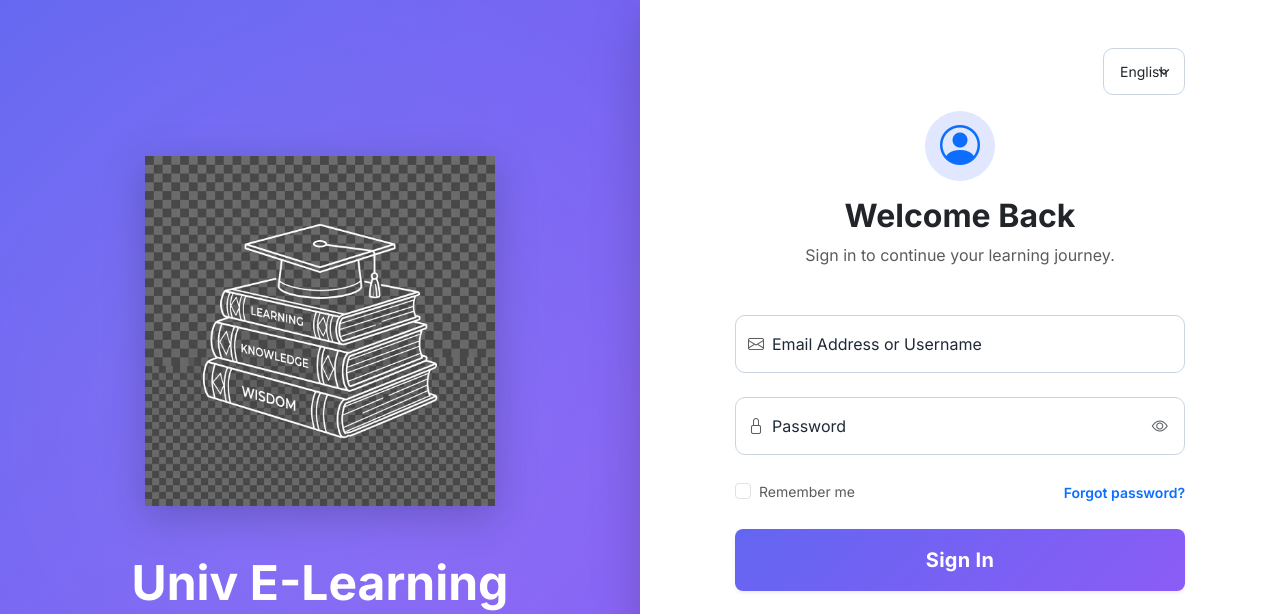
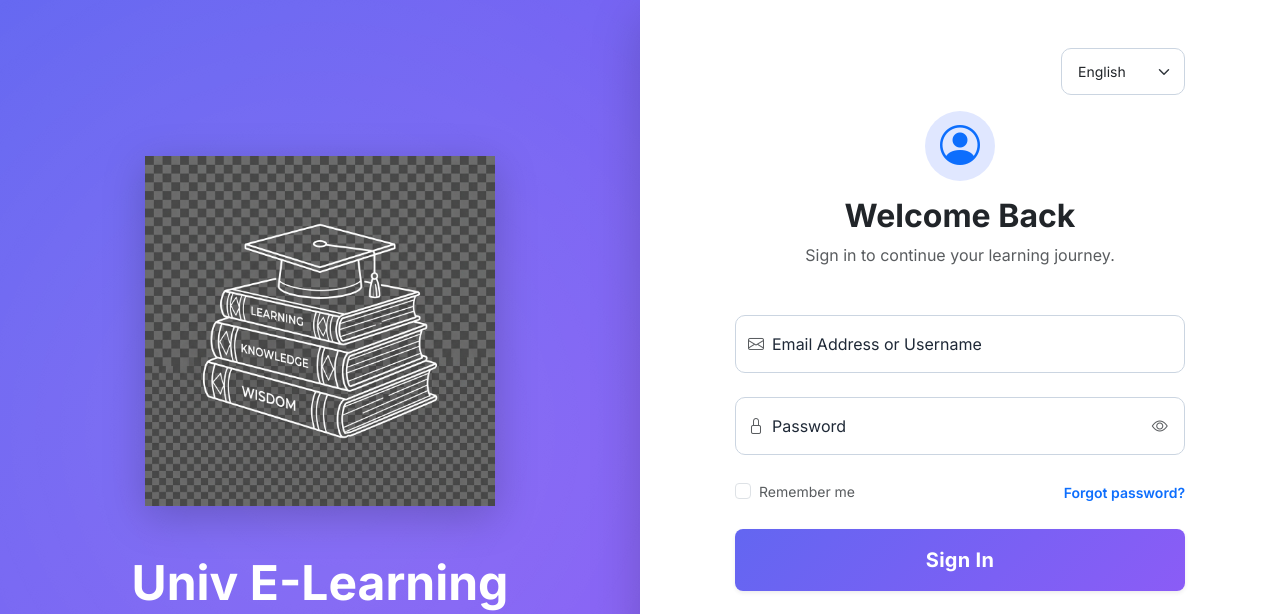
Before and after one commit to ericwangari/Univ-elearning-Deployment., a PHP site: page /univ_elearning/ in a window 1280 px wide. Shown: the top 614 px of the page. Run offline with PHP 8.4, Linux system fonts and the light colour scheme; some libraries are stand-ins or nearby versions.

Commit message:
Minor course counter and language dropdown fixes

```diff
--- a/app/controllers/CourseController.php
+++ b/app/controllers/CourseController.php
@@ -154,6 +154,9 @@ class CourseController {
         $stmt = $this->pdo->prepare($query);
         $stmt->execute($params);
         $courses = $stmt->fetchAll();
+
+        $stmt = $this->pdo->query("SELECT COUNT(DISTINCT UserID) FROM enrollments");
+        $student_count = (int)$stmt->fetchColumn();
 
         require __DIR__ . '/../views/student/courses.php';
     }
--- a/app/views/student/courses.php
+++ b/app/views/student/courses.php
@@ -41,7 +41,7 @@ $sort = $_GET['sort'] ?? 'new';
             <div class="p-3 bg-soft-success rounded-4 border-0 d-flex align-items-center">
                 <div class="p-2 bg-white rounded-3 me-3"><i class="bi bi-people text-success fs-5"></i></div>
                 <div>
-                    <h6 class="mb-0 fw-bold">12k+</h6>
+                    <h6 class="mb-0 fw-bold"><?php echo $student_count; ?></h6>
                     <small class="text-muted">Students</small>
                 </div>
             </div>
--- a/public/css/style.css
+++ b/public/css/style.css
@@ -694,6 +694,17 @@ img[data-error-handled="true"] {
     border-color: var(--primary-color);
 }
 
+.language-selector-form {
+    width: 124px;
+}
+
+.language-selector-form .form-select {
+    width: 100%;
+    min-width: 124px;
+    padding-right: 2.5rem;
+    white-space: nowrap;
+}
+
 /* Floating labels adjustments */
 .form-floating > label {
     padding: 1rem 0.75rem;
```
